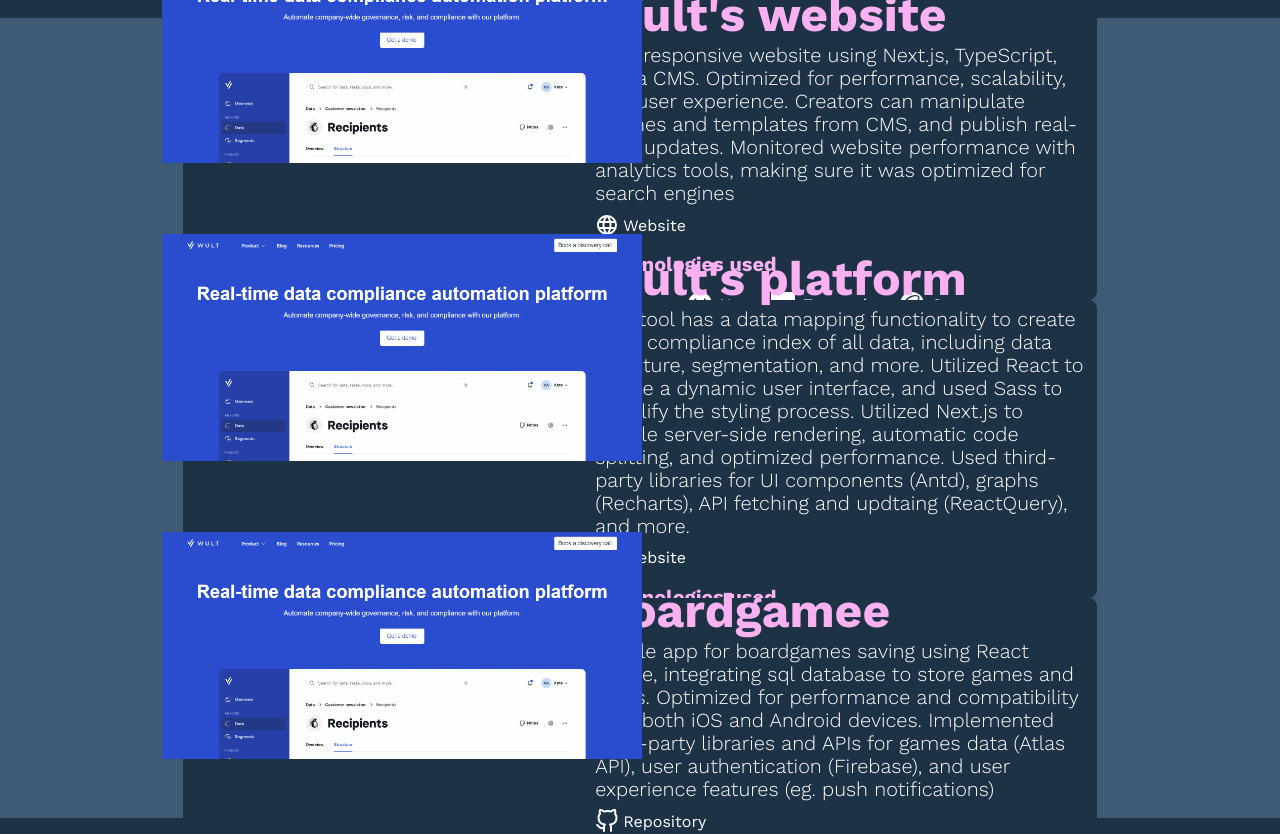
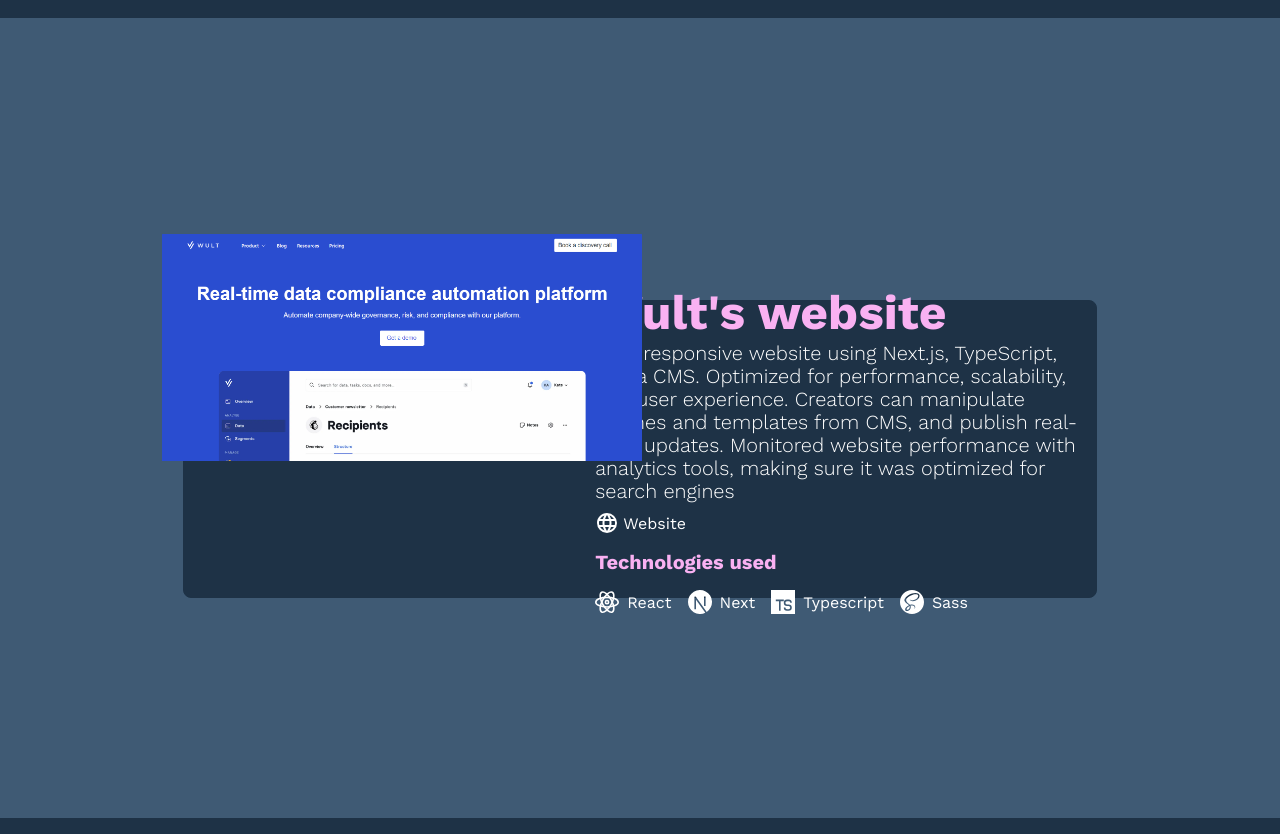
Before and after one commit to NatsGt/portfolio2023, a Next.js app: page / in a window 1280 px wide. Shown: the part 2382-3216 px from the top of the page. Built offline with nearby package versions, Linux system fonts and the light colour scheme.

Commit message:
show just 1

```diff
--- a/components/landing/Projects.tsx
+++ b/components/landing/Projects.tsx
@@ -12,9 +12,10 @@ const Projects: React.FC<ProjectsProps> = ({ data }) => {
       <div>
         <h2 className="basicSubtitle">Projects</h2>
         <div>
-          {data.map((item) => (
+          {/* {data.map((item) => (
             <ProjectCard data={item} key={item.id} />
-          ))}
+          ))} */}
+          <ProjectCard data={data[0]} />
         </div>
       </div>
     </PageContainer>
```
